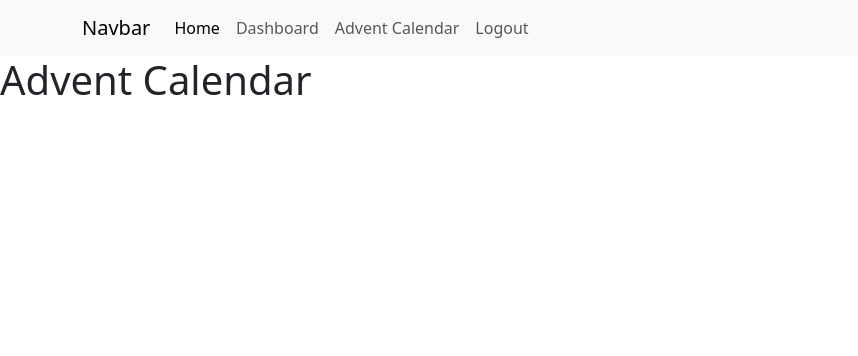
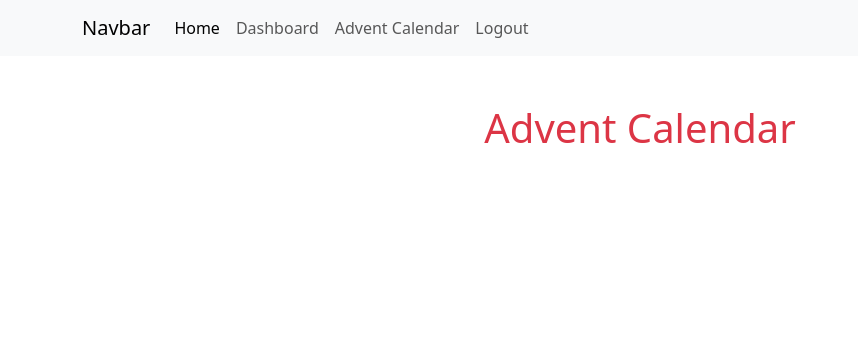
Before and after one commit to DylanAustin-TheDreamer/Christmas-Hackathon-, a Django app: template adventcalendar/templates/adventcalendar/calendar.html in a window 1280 px wide. Shown: the top 356 px of the page, without its empty margins (0-858 px from the left). Run offline with Django 4.2, Linux system fonts and the light colour scheme; the template is opened without the code that fills it, so the values that code supplies are empty; the visitor is signed in with stand-in values (Sample User, id 1).

Commit message:
Set up Advent Calendar grid and styles

```diff
--- /dev/null
+++ b/adventcalendar/static/adventcalendar/style.css
@@ -0,0 +1,6 @@
+/* Custom styles for advent calendar */
+
+/* Make cards have a pointer cursor on hover */
+.card {
+  cursor: pointer;
+}
--- a/adventcalendar/templates/adventcalendar/calendar.html
+++ b/adventcalendar/templates/adventcalendar/calendar.html
@@ -1,12 +1,25 @@
 {% extends 'base.html' %}
+
+{% block extra_css %}
+  {% load static %}
+  <link rel="stylesheet" href="{% static 'adventcalendar/style.css' %}">
+{% endblock %}
+
 {% block content %}
   <!-- Your Advent Calendar grid goes here -->
-  <h1>Advent Calendar</h1>
-    <div class="calendar">
-        {% for day in days %}
-            <div class="day">
-                <a href="{% url 'adventcalendar-day' day.number %}">{{ day.number }}</a>
+<div class="container mt-5">
+  <h1 class="text-center text-danger mb-4">Advent Calendar</h1>
+  <div class="row row-cols-1 row-cols-md-6 g-4">
+    <!-- Tiles will go here -->
+    {% for day in days %}
+    <div class="col">
+        <div class="card text-center bg-danger text-white {% if day == today %}border-warning shadow-lg{% endif %}" style="cursor:pointer;">
+            <div class="card-body">
+                <h2 class="card-title">{{ day }}</h2>
             </div>
-        {% endfor %}
+        </div>
     </div>
+    {% endfor %}
+  </div>
+</div>
 {% endblock %}
--- a/adventcalendar/views.py
+++ b/adventcalendar/views.py
@@ -1,6 +1,9 @@
 from django.shortcuts import render
+from datetime import datetime
 
 # Create your views here.
 # advent calendar view function
 def calendar_view(request):
-    return render(request, 'adventcalendar/calendar.html')
+    days = range(1, 25)  # creates a list from 1 to 24
+    today = datetime.now().day  # gets the current day of the month
+    return render(request, 'adventcalendar/calendar.html', {'days': days})
--- a/templates/base.html
+++ b/templates/base.html
@@ -6,6 +6,10 @@
     <title>Letters2Santa</title>
     <!-- Style sheet for bootstrap -->
     <link href="https://cdn.jsdelivr.net/npm/bootstrap@5.3.8/dist/css/bootstrap.min.css" rel="stylesheet" integrity="sha384-sRIl4kxILFvY47J16cr9ZwB07vP4J8+LH7qKQnuqkuIAvNWLzeN8tE5YBujZqJLB" crossorigin="anonymous">
+
+    <!-- New app CSS Style Sheet block -->
+    {% block extra_css %}{% endblock %}
+
 </head>
 <body>
     <header>
```
Also changed, not shown: README.md.
